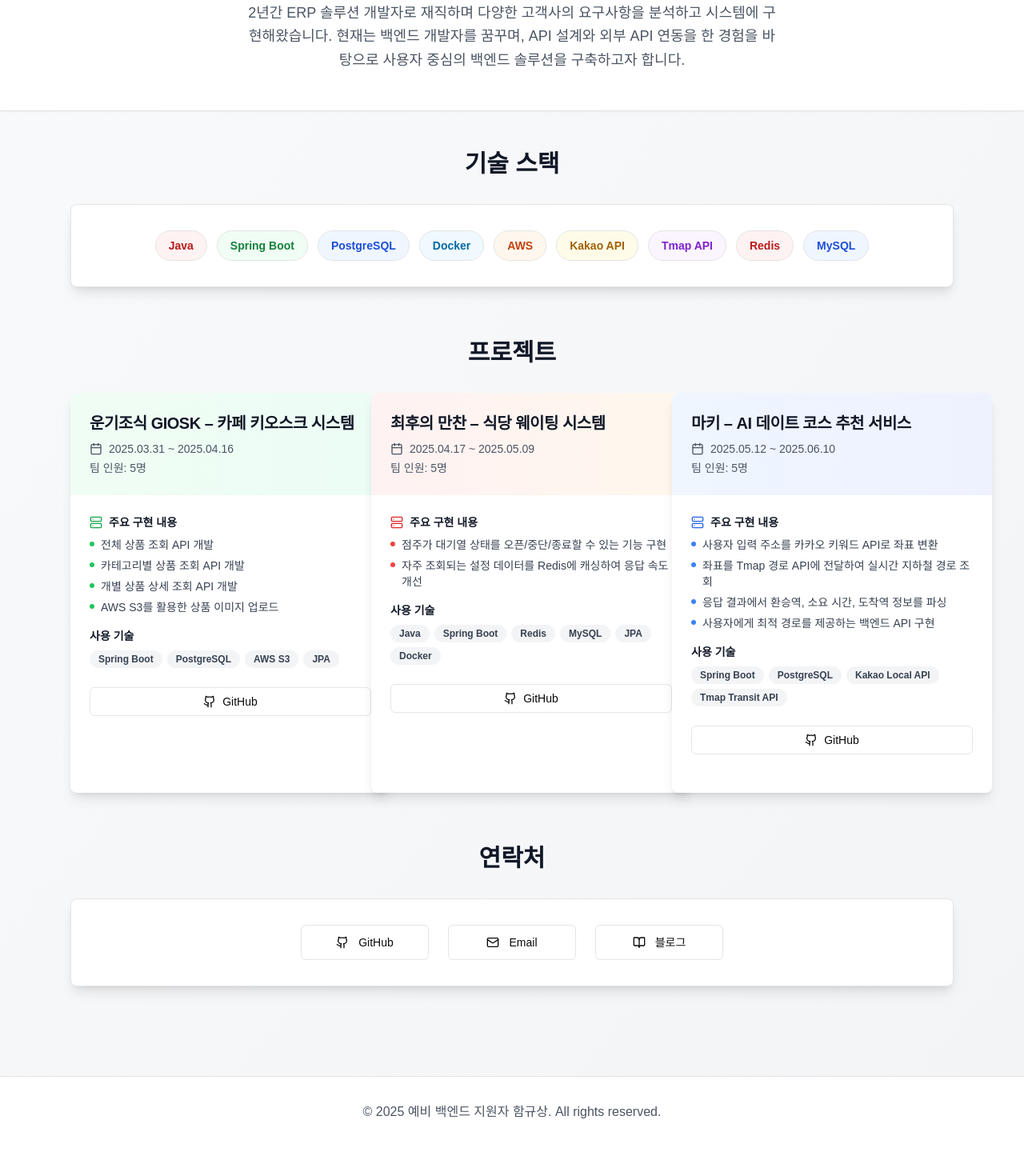
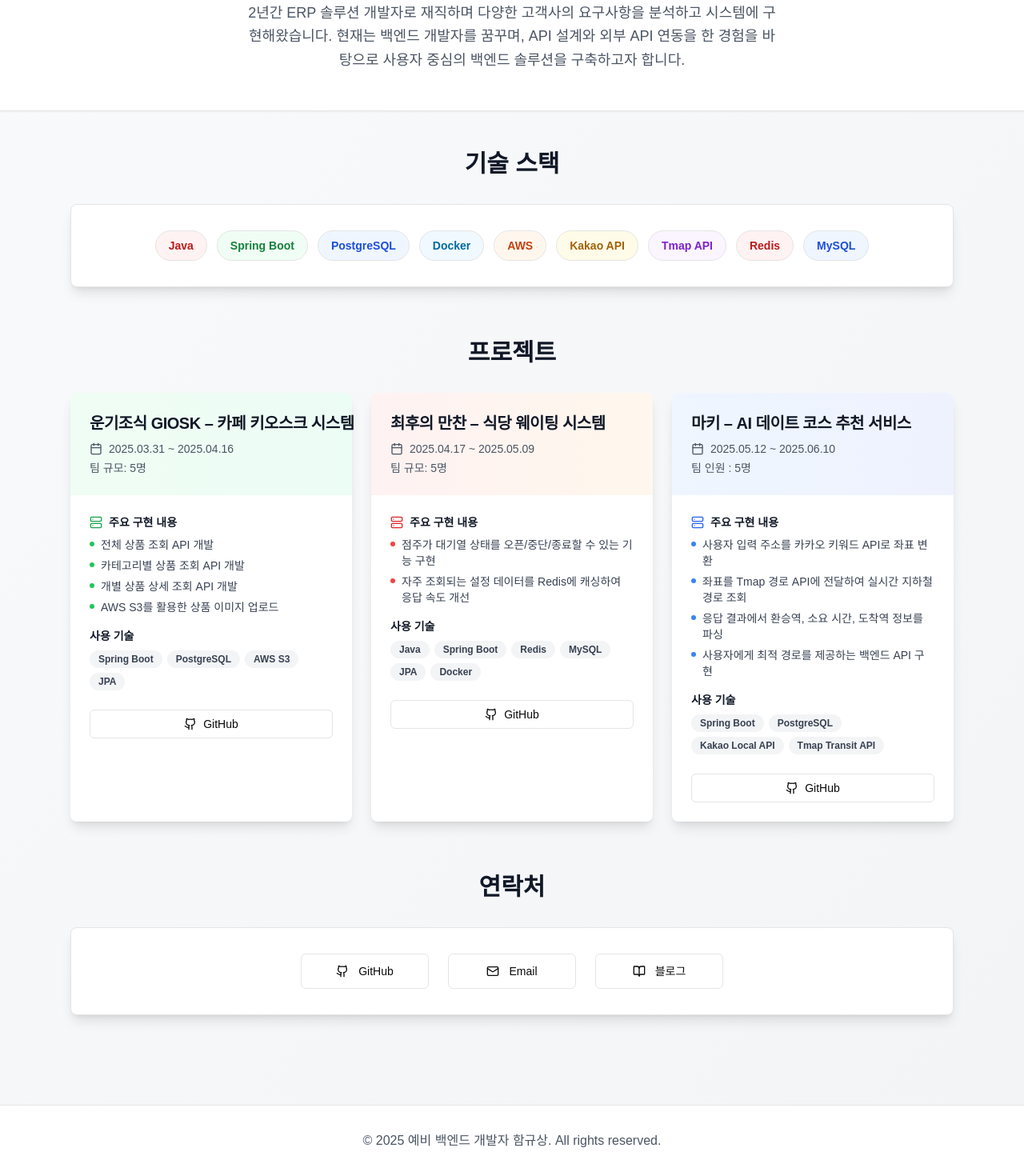
Before and after one commit to ebzm00/portfolio_card, a Next.js app: page / in a window 1280 px wide. Shown: the part 158-1628 px from the top of the page at 80% size. Before the commit the page ends 1592 px from the top, so only its background shows below. Built offline with nearby package versions, Linux system fonts and the light colour scheme.

Commit message:
프로젝트 카드 간격 조정

```diff
--- a/app/page.tsx
+++ b/app/page.tsx
@@ -64,11 +64,11 @@ export default function Portfolio() {
           <h2 className="text-3xl font-bold text-gray-900 mb-8 text-center">프로젝트</h2>
           <div className="grid grid-cols-1 md:grid-cols-2 lg:grid-cols-3 gap-6">
             {/* 운기조식 GIOSK 프로젝트 */}
-            <Card className="w-[400px] h-[500px] flex flex-col shadow-lg hover:shadow-xl transition-all duration-300 border-0">
+            <Card className="shadow-lg hover:shadow-xl transition-all duration-300 border-0 h-full flex flex-col">
               <CardHeader className="bg-gradient-to-r from-green-50 to-emerald-50 rounded-t-lg">
                 <div className="flex flex-col gap-4">
                   <div>
-                    <CardTitle className="text-xl font-bold text-gray-900 mb-2 break-keep">
+                    <CardTitle className="text-xl font-bold text-gray-900 mb-2 whitespace-nowrap">
                       운기조식 GIOSK – 카페 키오스크 시스템
                     </CardTitle>
                     <div className="flex items-center text-sm text-gray-600">
@@ -76,7 +76,7 @@ export default function Portfolio() {
                       <span>2025.03.31 ~ 2025.04.16</span>
                     </div>
                     <div className="flex items-center text-sm text-gray-600 mt-1">
-                      <span>팀 인원: 5명</span>
+                      <span>팀 규모: 5명</span>
                     </div>
                   </div>
                 </div>
@@ -140,11 +140,11 @@ export default function Portfolio() {
             </Card>
 
             {/* 최후의 만찬 프로젝트 */}
-            <Card className="w-[400px] h-[500px] flex flex-col shadow-lg hover:shadow-xl transition-all duration-300 border-0">
+            <Card className="shadow-lg hover:shadow-xl transition-all duration-300 border-0 h-full flex flex-col">
               <CardHeader className="bg-gradient-to-r from-red-50 to-orange-50 rounded-t-lg">
                 <div className="flex flex-col gap-4">
                   <div>
-                    <CardTitle className="text-xl font-bold text-gray-900 mb-2 break-keep">
+                    <CardTitle className="text-xl font-bold text-gray-900 mb-2">
                       최후의 만찬 – 식당 웨이팅 시스템
                     </CardTitle>
                     <div className="flex items-center text-sm text-gray-600">
@@ -152,7 +152,7 @@ export default function Portfolio() {
                       <span>2025.04.17 ~ 2025.05.09</span>
                     </div>
                     <div className="flex items-center text-sm text-gray-600 mt-1">
-                      <span>팀 인원: 5명</span>
+                      <span>팀 규모: 5명</span>
                     </div>
                   </div>
                 </div>
@@ -214,11 +214,11 @@ export default function Portfolio() {
             </Card>
 
             {/* 마키 프로젝트 */}
-            <Card className="w-[400px] h-[500px] flex flex-col shadow-lg hover:shadow-xl transition-all duration-300 border-0">
+            <Card className="shadow-lg hover:shadow-xl transition-all duration-300 border-0 h-full flex flex-col">
               <CardHeader className="bg-gradient-to-r from-blue-50 to-indigo-50 rounded-t-lg">
                 <div className="flex flex-col gap-4">
                   <div>
-                    <CardTitle className="text-xl font-bold text-gray-900 mb-2 break-keep">
+                    <CardTitle className="text-xl font-bold text-gray-900 mb-2">
                       마키 – AI 데이트 코스 추천 서비스
                     </CardTitle>
                     <div className="flex items-center text-sm text-gray-600">
@@ -226,7 +226,7 @@ export default function Portfolio() {
                       <span>2025.05.12 ~ 2025.06.10</span>
                     </div>
                     <div className="flex items-center text-sm text-gray-600 mt-1">
-                      <span>팀 인원: 5명</span>
+                      <span>팀 인원 : 5명</span>
                     </div>
                   </div>
                 </div>
@@ -330,8 +330,8 @@ export default function Portfolio() {
 
       {/* Footer */}
       <footer className="bg-white border-t mt-16">
-        <div className="max-w-6xl mx-auto px-6 py-8">
-          <p className="text-center text-gray-600">© 2025 예비 백엔드 지원자 함규상. All rights reserved.</p>
+        <div className="max-w-6xl mx-auto px-12 py-8">
+          <p className="text-center text-gray-600">© 2025 예비 백엔드 개발자 함규상. All rights reserved.</p>
         </div>
       </footer>
     </div>
```
